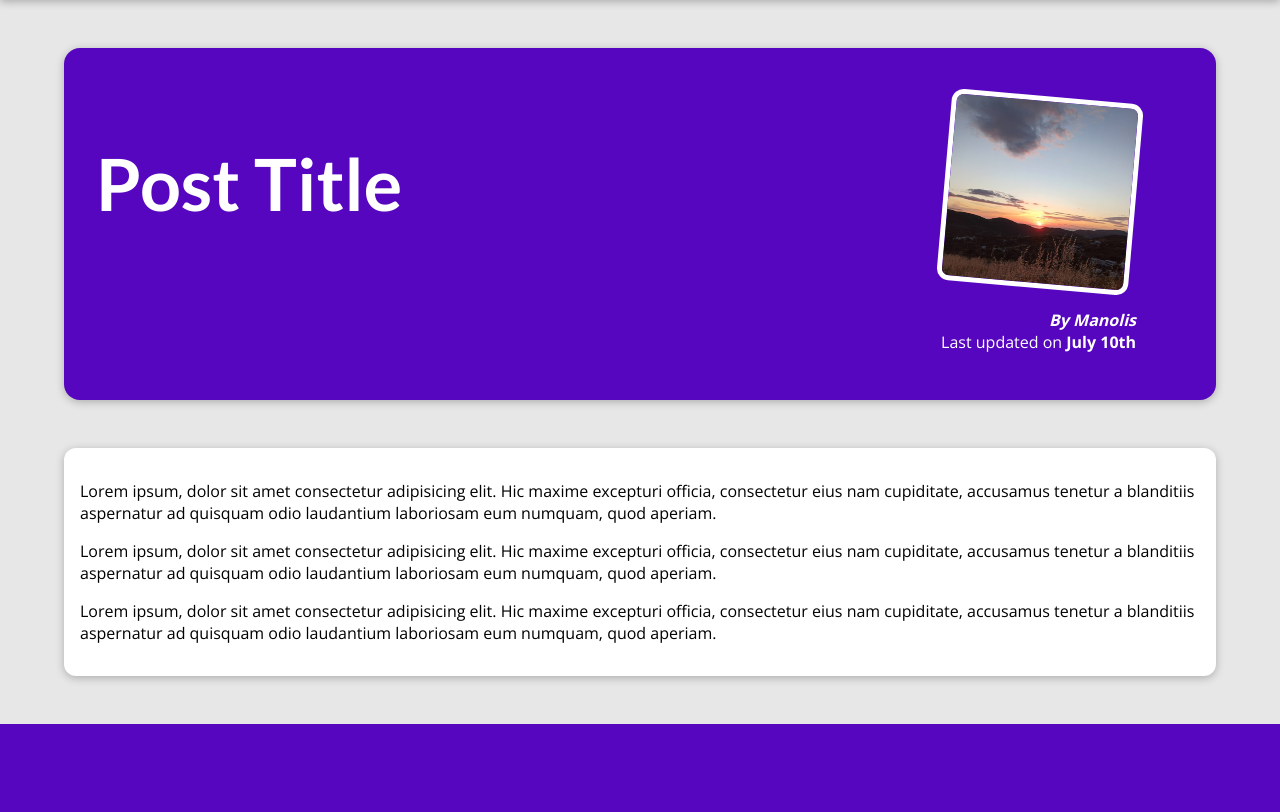
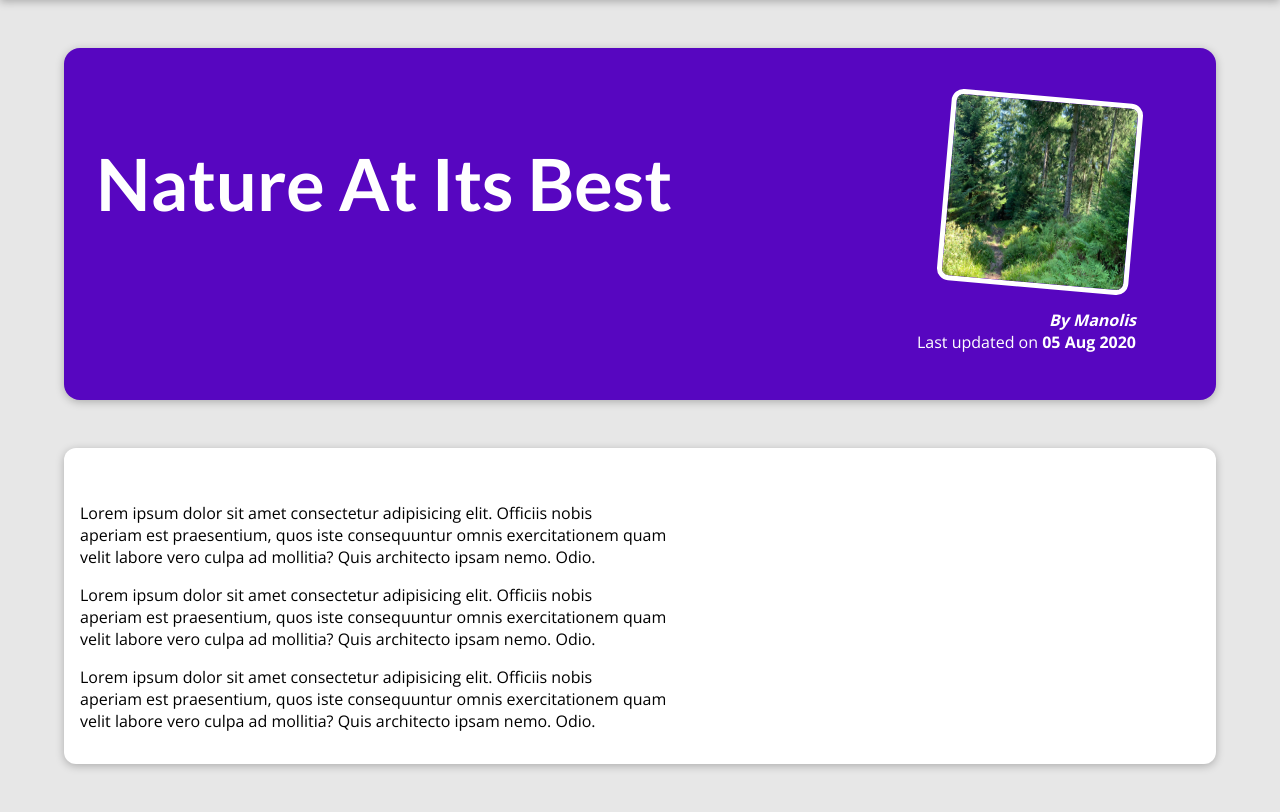
Before and after one commit to MaroulisManolis/learning_Django_site, a Django app: page /posts/into-the-woods in a window 1280 px wide. Shown: the part 80-892 px from the top of the page. Before the commit the page ends 804 px from the top, so only its background shows below. Run offline with Django 4.2, Linux system fonts and the light colour scheme.

Commit message:
Using Special Template Features & Syntax, Adding a Single Post Page and a 404 page

```diff
--- a/blog/templates/blog/index.html
+++ b/blog/templates/blog/index.html
@@ -23,7 +23,9 @@
         <h2>My Latest Thoughts</h2>
 
         <ul>
+            {% for post in posts %}
             {% include "blog/includes/post.html" %}
+            {% endfor %}
         </ul>
     </section>
 
--- a/blog/templates/blog/post-detail.html
+++ b/blog/templates/blog/post-detail.html
@@ -2,7 +2,7 @@
 {% load static %}
 
 {% block title %}
-    This Post Title
+    {{post.title}}
 {% endblock %}
 
 {% block css_files %}
@@ -11,37 +11,17 @@
 
 {% block content %}
     <section id="summary">
-        <h2>Post Title</h2>
+        <h2>{{post.title}}</h2>
         <article>
-            <img src="{% static "blog/images/mountain_sunset.jpg" %}" alt="Post Title" />
-            <address>By Manolis</address>
+            <img src="{% static "blog/images/"|add:post.image %}" alt="{{post.title}}" />
+            <address>By {{post.author}}</address>
             <div>
-                Last updated on <time>July 10th</time>
+                Last updated on <time>{{post.date|date:"d M Y"}}</time>
             </div>
         </article>
     </section>
 
     <main>
-        <p>
-            Lorem ipsum, dolor sit amet consectetur adipisicing elit.
-            Hic maxime excepturi officia, consectetur eius nam
-             cupiditate, accusamus tenetur a blanditiis
-             aspernatur ad quisquam odio laudantium laboriosam
-              eum numquam, quod aperiam.
-        </p>
-        <p>
-            Lorem ipsum, dolor sit amet consectetur adipisicing elit.
-            Hic maxime excepturi officia, consectetur eius nam
-             cupiditate, accusamus tenetur a blanditiis
-             aspernatur ad quisquam odio laudantium laboriosam
-              eum numquam, quod aperiam.
-        </p>
-        <p>
-            Lorem ipsum, dolor sit amet consectetur adipisicing elit.
-            Hic maxime excepturi officia, consectetur eius nam
-             cupiditate, accusamus tenetur a blanditiis
-             aspernatur ad quisquam odio laudantium laboriosam
-              eum numquam, quod aperiam.
-        </p>
+        {{post.content|linebreaks}}
     </main>
 {% endblock %}
--- a/blog/views.py
+++ b/blog/views.py
@@ -1,7 +1,7 @@
 from django.shortcuts import render
 from datetime import date
 
-posts = [
+all_posts = [
     {
         "slug": "hike-in-the-mountains",
         "image": "mountain_sunset.jpg",
@@ -67,13 +67,25 @@
     }
 ]
 
+def get_date(post):
+    return post['date']
+
 # Create your views here.
 
 def starting_page(request):
-    return render(request, "blog/index.html")
+    sorted_posts = sorted(all_posts, key=get_date)
+    latest_posts = sorted_posts[-3:]
+    return render(request, "blog/index.html", {
+        "posts": latest_posts
+    })
 
 def posts(request):
-    return render(request, "blog/all-posts.html")
+    return render(request, "blog/all-posts.html", {
+        "all_posts": all_posts
+    })
 
 def post_detail(request, slug):
-    return render(request, "blog/post-detail.html")
+    identified_post = next(post for post in all_posts if post['slug'] == slug)
+    return render(request, "blog/post-detail.html", {
+        "post": identified_post
+    })
```
Also changed, not shown: blog/templates/blog/all-posts.html (+3 -8 lines), blog/templates/blog/includes/post.html (+5 -8 lines), templates/404.html (added, +10 -0 lines).
